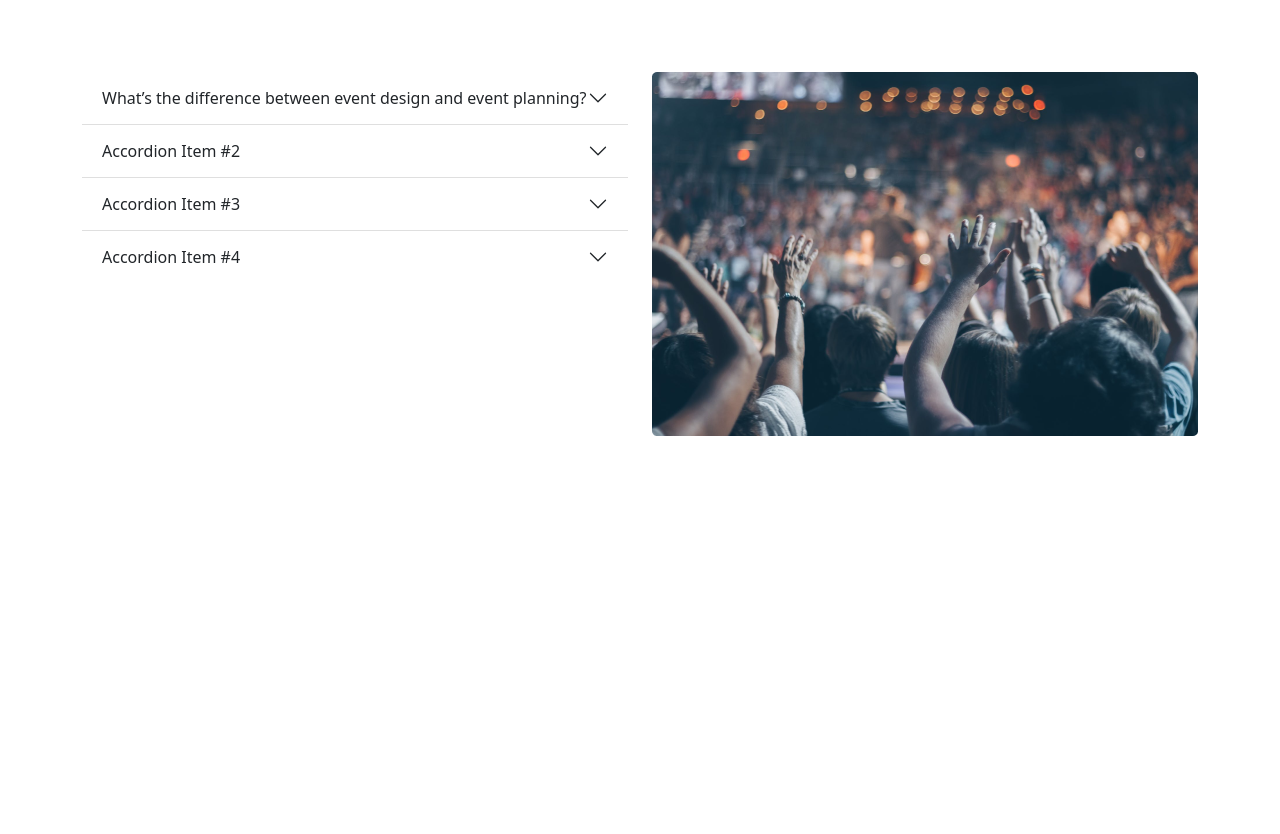
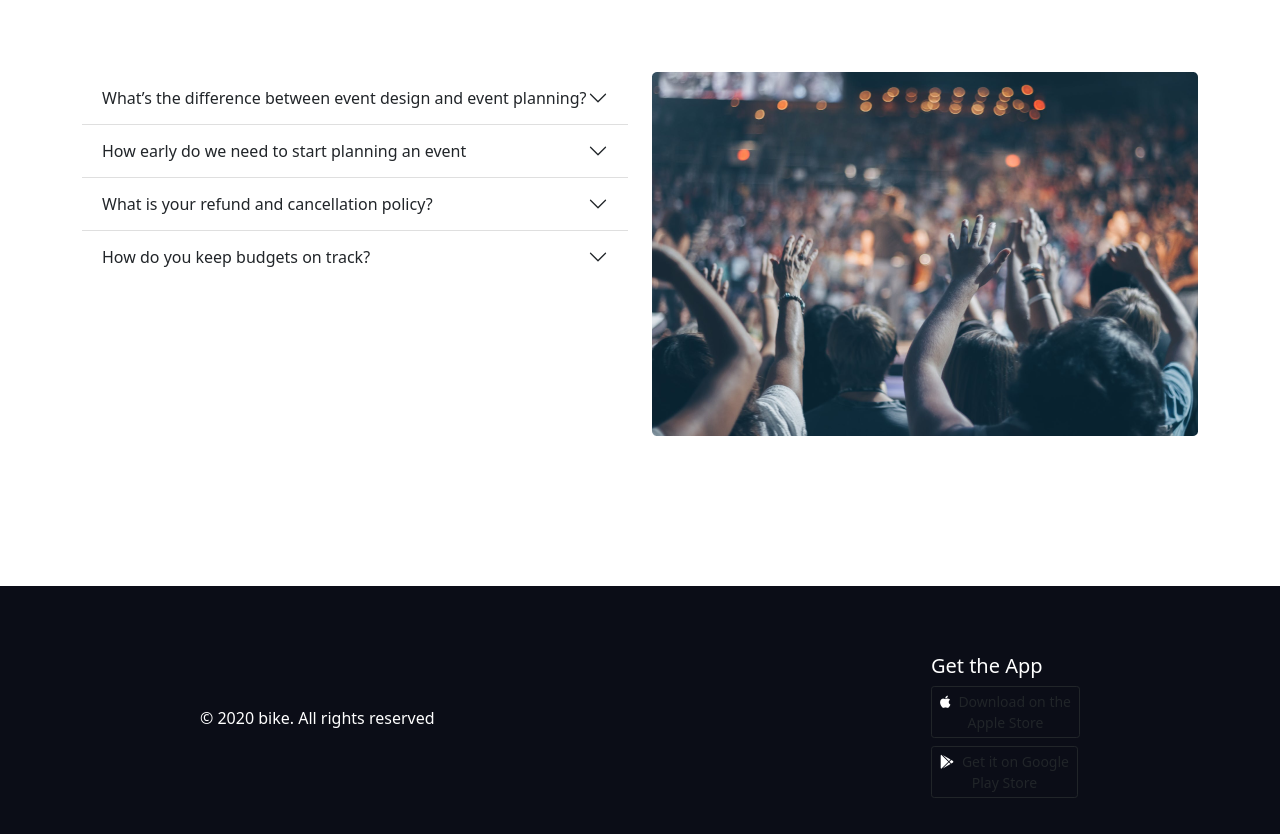
Before and after one commit to borhansahed/Boat-convention-center, a plain HTML site: page index.html in a window 1280 px wide. Shown: the part 1920-2754 px from the top of the page. Before the commit the page ends 2356 px from the top, so only its background shows below. Drawn offline with nearby package versions, Linux system fonts and the light colour scheme.

Commit message:
finished

```diff
--- a/index.html
+++ b/index.html
@@ -219,51 +219,67 @@
                     </button>
                   </h2>
                   <div id="flush-collapseOne" class="accordion-collapse collapse" aria-labelledby="flush-headingOne" data-bs-parent="#accordionFlushExample">
-                    <div class="accordion-body">Placeholder content for this accordion, which is intended to demonstrate the <code>.accordion-flush</code> class. This is the first item's accordion body.</div>
+                    <div class="accordion-body">Event design encompasses the more creative side of event management. While a planner focuses on organization, we focus on the decor of the event. From draping to lighting, furniture, and centerpieces, it is our job to ensure your event is truly stunning. As an event designer, it is your job to create an atmosphere through your design that will wow your guests.</div>
                   </div>
                 </div>
                 <div class="accordion-item">
                   <h2 class="accordion-header" id="flush-headingTwo">
                     <button class="accordion-button collapsed" type="button" data-bs-toggle="collapse" data-bs-target="#flush-collapseTwo" aria-expanded="false" aria-controls="flush-collapseTwo">
-                      Accordion Item #2
+                      How early do we need to start planning an event
                     </button>
                   </h2>
                   <div id="flush-collapseTwo" class="accordion-collapse collapse" aria-labelledby="flush-headingTwo" data-bs-parent="#accordionFlushExample">
-                    <div class="accordion-body">Placeholder content for this accordion, which is intended to demonstrate the <code>.accordion-flush</code> class. This is the second item's accordion body. Let's imagine this being filled with some actual content.</div>
+                    <div class="accordion-body">The time to plan events varies from a few weeks to years. If your event is small, you can probably put it together in a month or two. A good rule of thumb for any major event, from weddings to a company holiday party, is six months.</div>
                   </div>
                 </div>
                 <div class="accordion-item">
                   <h2 class="accordion-header" id="flush-headingThree">
                     <button class="accordion-button collapsed" type="button" data-bs-toggle="collapse" data-bs-target="#flush-collapseThree" aria-expanded="false" aria-controls="flush-collapseThree">
-                      Accordion Item #3
+                      What is your refund and cancellation policy?
                     </button>
                   </h2>
                   <div id="flush-collapseThree" class="accordion-collapse collapse" aria-labelledby="flush-headingThree" data-bs-parent="#accordionFlushExample">
-                    <div class="accordion-body">Placeholder content for this accordion, which is intended to demonstrate the <code>.accordion-flush</code> class. This is the third item's accordion body. Nothing more exciting happening here in terms of content, but just filling up the space to make it look, at least at first glance, a bit more representative of how this would look in a real-world application.</div>
+                    <div class="accordion-body">Refund/cancellation policies applicable in the following conditions: a) In case, the buyer cancels the order online before the product has been shipped, the entire order amount will be refunded. ... Total order amount after deduction of shipment and handling charges will be refunded.</div>
                   </div>
                 </div>
                 <div class="accordion-item">
                   <h2 class="accordion-header" id="flush-headingThree">
                     <button class="accordion-button collapsed" type="button" data-bs-toggle="collapse" data-bs-target="#flush-collapseFour" aria-expanded="false" aria-controls="flush-collapseThree">
-                      Accordion Item #4
+                      How do you keep budgets on track?
                     </button>
                   </h2>
                   <div id="flush-collapseFour" class="accordion-collapse collapse" aria-labelledby="flush-headingFour" data-bs-parent="#accordionFlushExample">
-                    <div class="accordion-body">Placeholder content for this accordion, which is intended to demonstrate the <code>.accordion-flush</code> class. This is the third item's accordion body. Nothing more exciting happening here in terms of content, but just filling up the space to make it look, at least at first glance, a bit more representative of how this would look in a real-world application.</div>
+                    <div class="accordion-body">Tracking your expenses is one of the key factors in making your budget work for you. If you do not know how much you have spent each month, you cannot tell when you have overspent. Even the small expenses can cause you to blow your <code>budget</code> .</div>
                   </div>
                 </div>
               </div>
             </div>
             <div class="col">
-              <img src="./images/people.png" alt="">
+              <img class="img-fluid " style="width:546px height 364px ;" src="./images/people.png" alt="">
             </div>
 
           </div>
         </div>
 
         </section>
+        <!-- footer section  -->
     <footer>
+      <div class="text-white">
 
+        <p class="">© 2020 bike. All rights reserved</p>
+      </div>
+      <div class="d-flex justify-content-center align-items-center  ">
+
+        <div>
+          <h5 class="text-white">Get the App</h5>
+          <div class="pb-2">
+            <a class="  btn btn-outline-dark btn-sm  " href="https://www.facebook.com/sah.sahed.3" target="_blank"
+          role="button"><i class=" text-white fab fa-apple pe-2"></i>Download on the <br>Apple Store</a>
+          </div>
+          <a class=" btn btn-outline-dark btn-sm" href="https://www.facebook.com/sah.sahed.3" target="_blank"
+          role="button"><i class="text-white fab fa-google-play pe-2"></i>Get it on Google  <br> Play Store</a>
+        </div>
+      </div>
 
     </footer>
     <!-- js script   -->
--- a/style.css
+++ b/style.css
@@ -33,3 +33,15 @@
     color: #478cf5;
 
 }
+footer{
+    margin-top: 150px;
+    background: #0B0D17;
+    height: 280px;
+    display: flex;
+    justify-content: space-between;
+    align-items: center;
+    padding-left: 200px;
+    padding-right: 200px;
+
+
+}
```
Also changed, not shown: images/android.png (added), images/apple.png (added).
